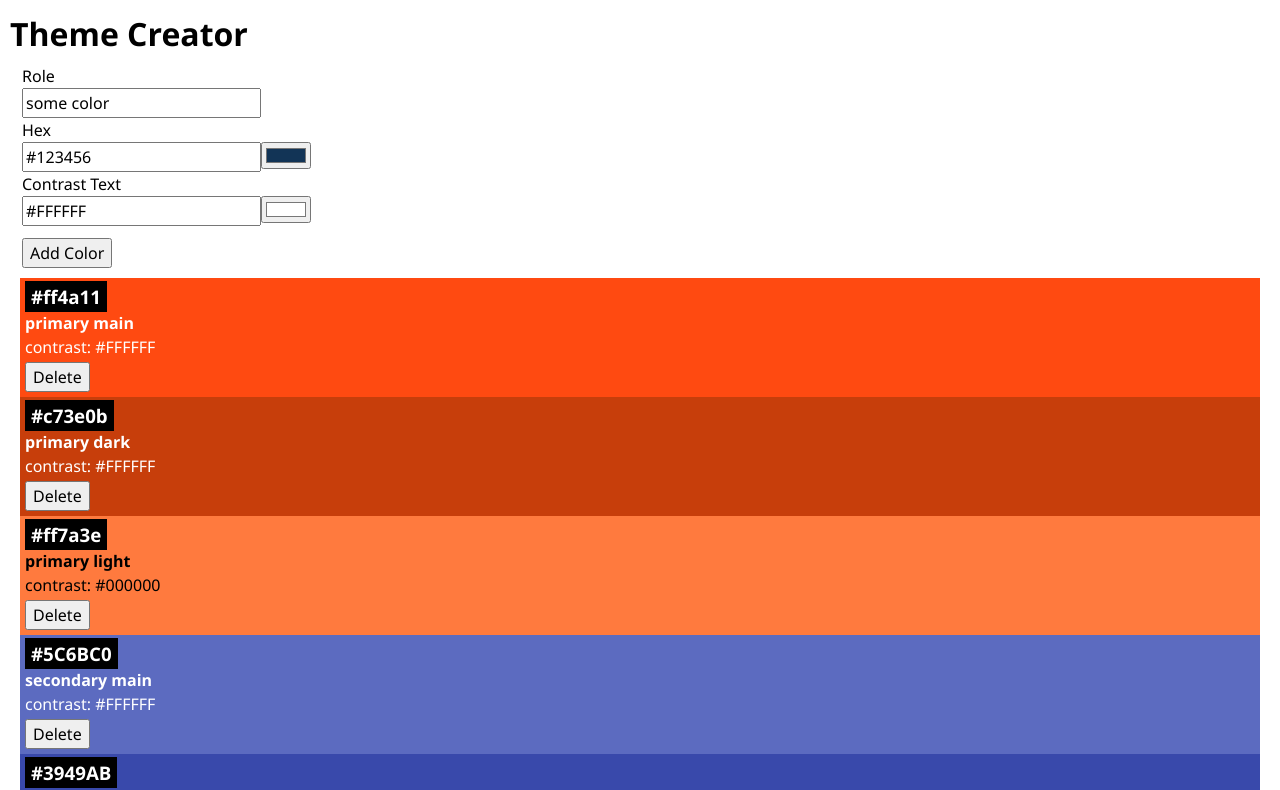
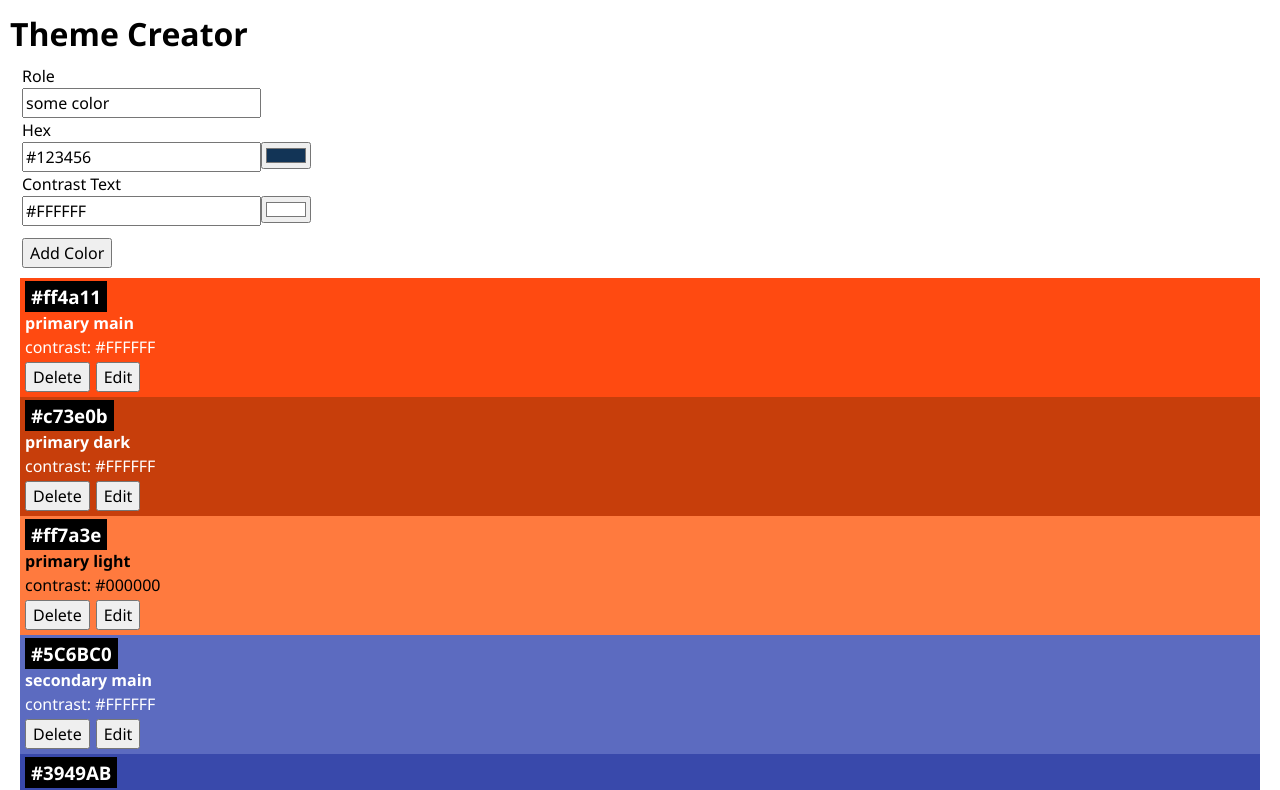
Before and after one commit to denoerss/web-recap-project-4_color-theme-creator-app, a React (Vite) app: page / in a window 1280 px wide. Shown: the top 790 px of the page. Built offline with nearby package versions, Linux system fonts and the light colour scheme.

Commit message:
Add Edit Button to each color

```diff
--- a/src/Components/Color/Color.jsx
+++ b/src/Components/Color/Color.jsx
@@ -5,17 +5,18 @@ import { useState } from "react";
 
 export default function Color({ color, onDelete }) {
   const [isConfirmed, setIsConfirmed] = useState(false);
-  console.log("color", color);
-  console.log("isConfirmed", isConfirmed);
 
   return (
     <div
       className="color-card"
       style={{ background: color.hex, color: color.contrastText }}
     >
+      {/* COLOR INPUT */}
       <h3 className="color-card-highlight">{color.hex}</h3>
       <h4>{color.role}</h4>
       <p>contrast: {color.contrastText}</p>
+
+      {/* DELETE BUTTON */}
       {isConfirmed ? (
         <section className="delete-button">
           <p className="color-card-highlight">Really delete?</p>
@@ -40,6 +41,14 @@ export default function Color({ color, onDelete }) {
           onClick={() => setIsConfirmed(true)}
         />
       )}
+
+      {/* EDIT BUTTON */}
+      <Button
+        type="button"
+        label="Edit"
+        className="edit-button"
+        onClick={() => {}}
+      />
     </div>
   );
 }
```
